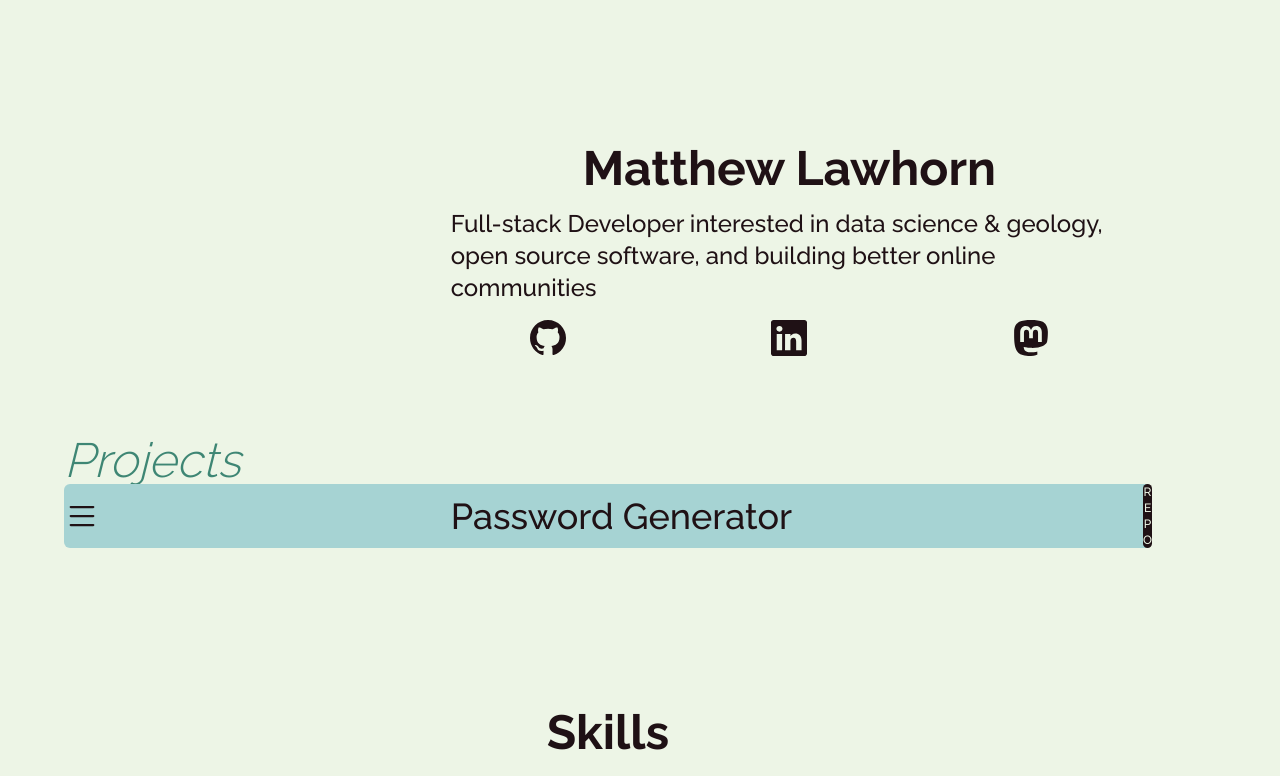
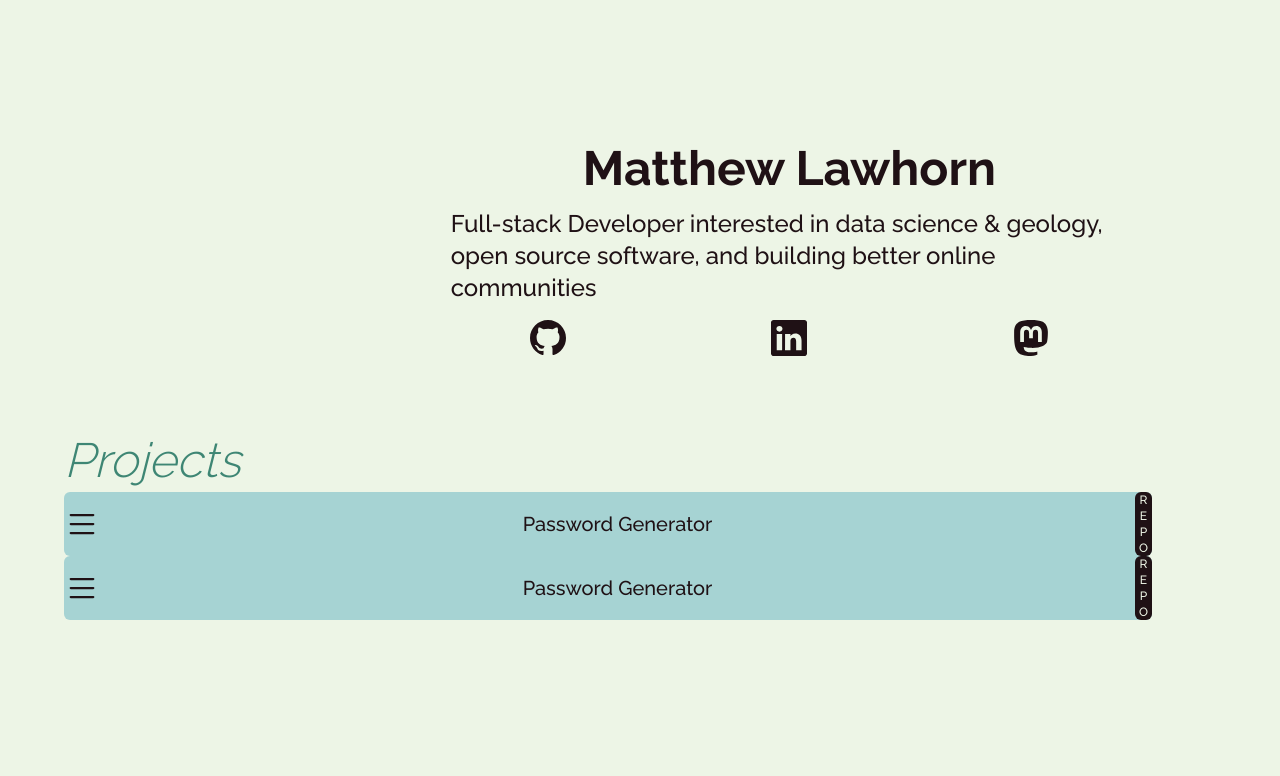
Before and after one commit to Lawhornmatt/PurseReachSnow, a Next.js app: page / in a window 1280 px wide. Shown: the top 776 px of the page. Built offline with nearby package versions, Linux system fonts and the light colour scheme.

Commit message:
Proj is a Link element

```diff
--- a/app/_components/_mainSections/1projects.tsx
+++ b/app/_components/_mainSections/1projects.tsx
@@ -1,11 +1,13 @@
+import Link from 'next/link';
+
 export default function Projects() {
     return (
       <section id="projects" className="scroll-mt-20 grid grid-cols-2 w-fill pl-2 pr-4 mt-16 mb-4 sm:pl-16 sm:pr-32 sm:font-medium sm:text-4xl">
 
-          <h1 className="col-span-2 text-virid italic flex-1 font-light text-3xl text-left xsml:text-5xl">Projects</h1>
+          <h1 className="col-span-2 mb-2 text-virid italic flex-1 font-light text-3xl text-left xsml:text-5xl">Projects</h1>
 
           {/* === PASSWORD GENERATOR === */}
-          <div className='col-span-2 flex flex-row justify-between items-center rounded-md w-fill bg-robin'>
+          <Link href='' className='col-span-2 flex flex-row justify-between items-center rounded-md w-fill bg-robin'>
 
             {/* Wraps SVG Icon */}
             <div>
@@ -14,15 +16,35 @@ export default function Projects() {
               </svg>
             </div>
 
-            <h1 className=''>Password Generator</h1>
+            <h1 className='text-xl'>Password Generator</h1>
 
-            <div className='flex flex-col text-center rounded-md text-xs bg-cymru text-mint'>
+            <div className='flex flex-col px-1 text-center rounded-md text-xs bg-cymru text-mint'>
               <p>R</p>
               <p>E</p>
               <p>P</p>
               <p>O</p>
             </div>
-          </div>
+          </Link>
+
+          {/* === PASSWORD GENERATOR === */}
+          <Link href='' className='col-span-2 flex flex-row justify-between items-center rounded-md w-fill bg-robin'>
+
+            {/* Wraps SVG Icon */}
+            <div>
+              <svg xmlns="http://www.w3.org/2000/svg" width="2.25rem" height="2.25rem" fill="currentColor" viewBox="0 0 16 16">
+                <path fill-rule="evenodd" d="M2.5 12a.5.5 0 0 1 .5-.5h10a.5.5 0 0 1 0 1H3a.5.5 0 0 1-.5-.5zm0-4a.5.5 0 0 1 .5-.5h10a.5.5 0 0 1 0 1H3a.5.5 0 0 1-.5-.5zm0-4a.5.5 0 0 1 .5-.5h10a.5.5 0 0 1 0 1H3a.5.5 0 0 1-.5-.5z"/>
+              </svg>
+            </div>
+
+            <h1 className='text-xl'>Password Generator</h1>
+
+            <div className='flex flex-col px-1 text-center rounded-md text-xs bg-cymru text-mint'>
+              <p>R</p>
+              <p>E</p>
+              <p>P</p>
+              <p>O</p>
+            </div>
+          </Link>
 
       </section>
     )
--- /dev/null
+++ b/app/_components/_projects/passgen.tsx
@@ -0,0 +1,24 @@
+import Link from 'next/link';
+
+export default function PassGen() {
+    return (
+        <Link href='' className='col-span-2 flex flex-row justify-between items-center rounded-md w-fill bg-robin'>
+
+        {/* Wraps SVG Icon */}
+        <div>
+          <svg xmlns="http://www.w3.org/2000/svg" width="2.25rem" height="2.25rem" fill="currentColor" viewBox="0 0 16 16">
+            <path fill-rule="evenodd" d="M2.5 12a.5.5 0 0 1 .5-.5h10a.5.5 0 0 1 0 1H3a.5.5 0 0 1-.5-.5zm0-4a.5.5 0 0 1 .5-.5h10a.5.5 0 0 1 0 1H3a.5.5 0 0 1-.5-.5zm0-4a.5.5 0 0 1 .5-.5h10a.5.5 0 0 1 0 1H3a.5.5 0 0 1-.5-.5z"/>
+          </svg>
+        </div>
+
+        <h1 className='text-xl'>Password Generator</h1>
+
+        <div className='flex flex-col px-1 text-center rounded-md text-xs bg-cymru text-mint'>
+          <p>R</p>
+          <p>E</p>
+          <p>P</p>
+          <p>O</p>
+        </div>
+      </Link>
+    )
+  };
```
